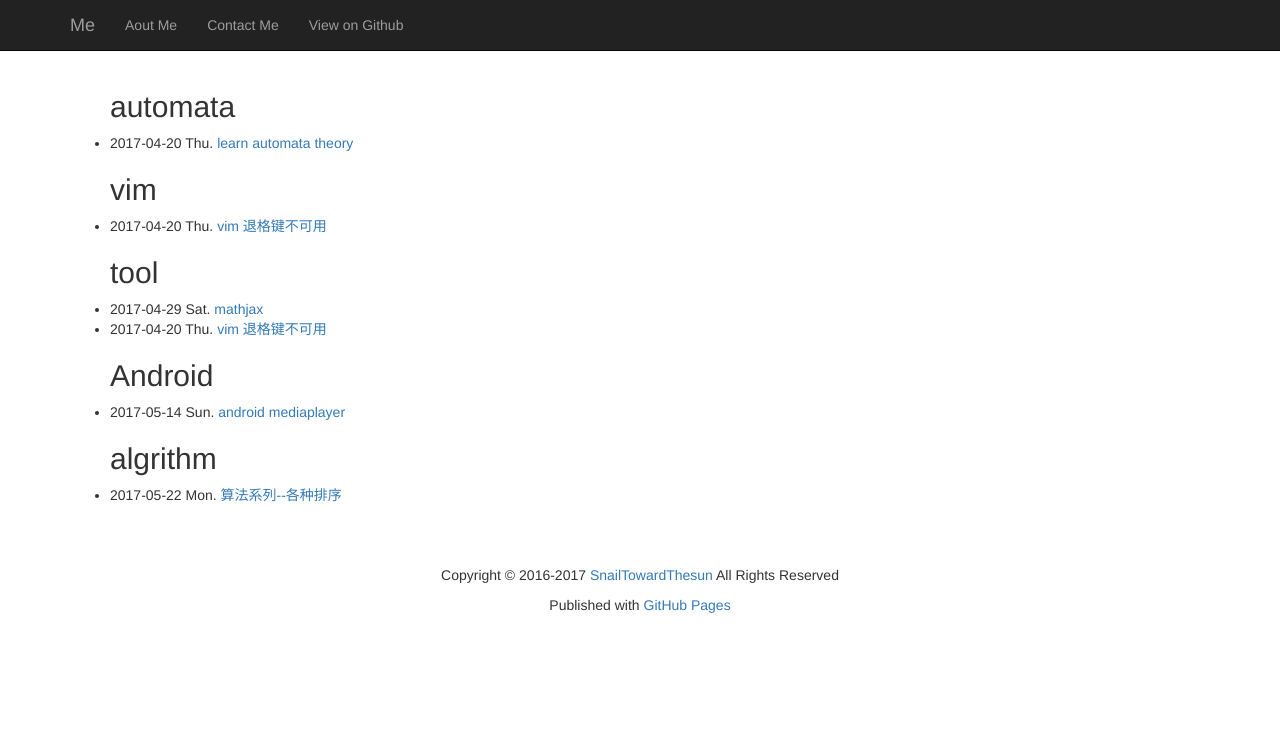
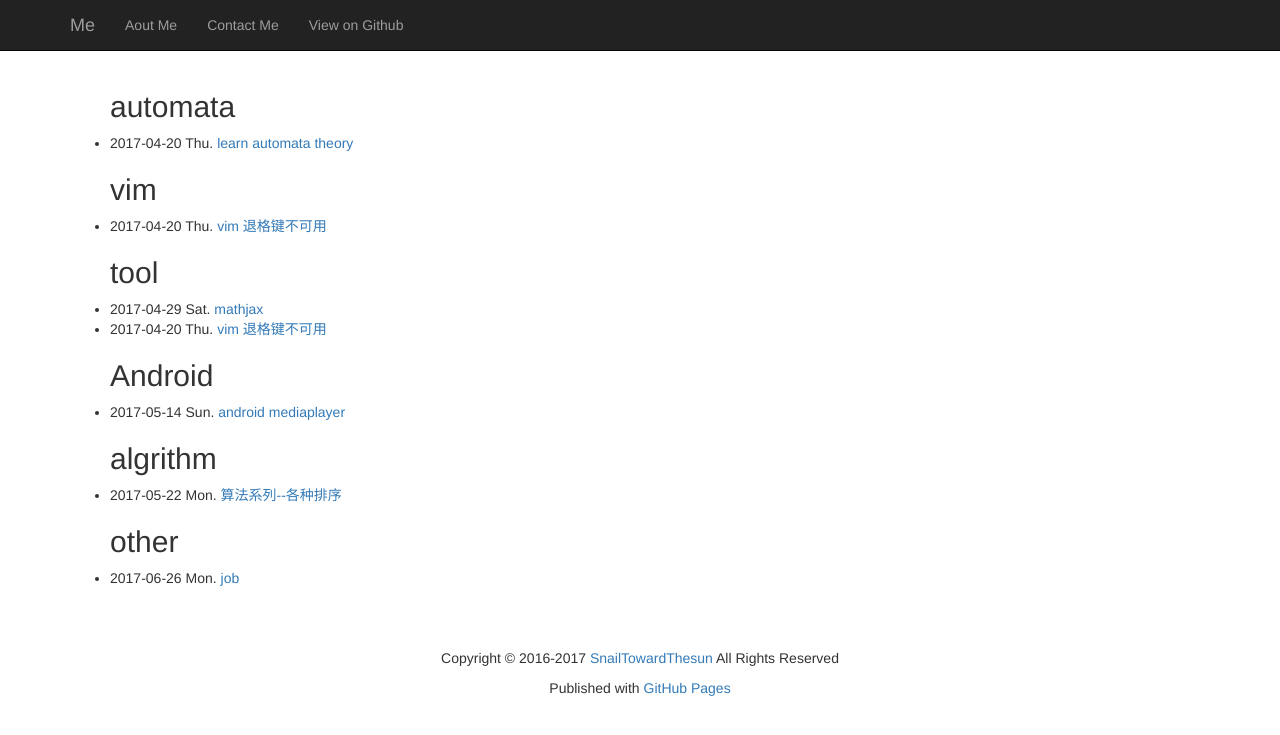
Before and after one commit to SnailTowardThesun/SnailTowardThesun.github.io, a Jekyll site: the page built from category.html, in a window 1280 px wide. Shown: the top 735 px of the page. Built offline with Jekyll 4.4.1, drawn with Linux system fonts in a browser that asks for light colours; nearby versions of some CDN libraries; comment, search, counter and statistics services are not loaded.

Commit message:
refine job.md

```diff
--- a/_posts/2017-06-26-job.md
+++ b/_posts/2017-06-26-job.md
@@ -1,3 +1,9 @@
+---
+layout: article
+title: job
+categories: other
+---
+
 # 换工作有感
 
 于是还是打算今年换工作了。
```
